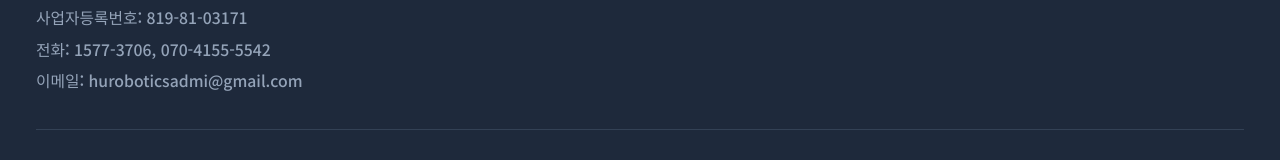
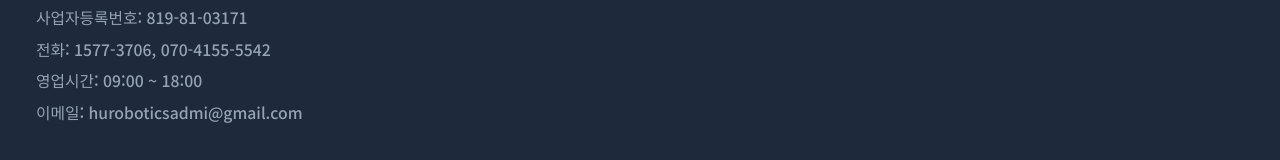
Before and after one commit to huroboticsadmi-dev/Hurobotics_New, a React (Vite) app: page / in a window 1280 px wide. Shown: the part 3927-4087 px from the top of the page. Built offline with nearby package versions, Linux system fonts and the light colour scheme.

Commit message:
Deploy: update homepage hero section and footer

```diff
--- a/components/Footer.tsx
+++ b/components/Footer.tsx
@@ -15,6 +15,7 @@ const Footer: React.FC = () => {
               <p>주소: (본사) 서울시 강남구 논현동 203 (사업장) 서울시 서초구 방배동 2732-45</p>
               <p>사업자등록번호: 819-81-03171</p>
               <p>전화: 1577-3706, 070-4155-5542</p>
+              <p>영업시간: 09:00 ~ 18:00</p>
               <p>이메일: huroboticsadmi@gmail.com</p>
             </div>
           </div>
```
Also changed, not shown: 3 other files (tests, documents, lock files or other folders).
